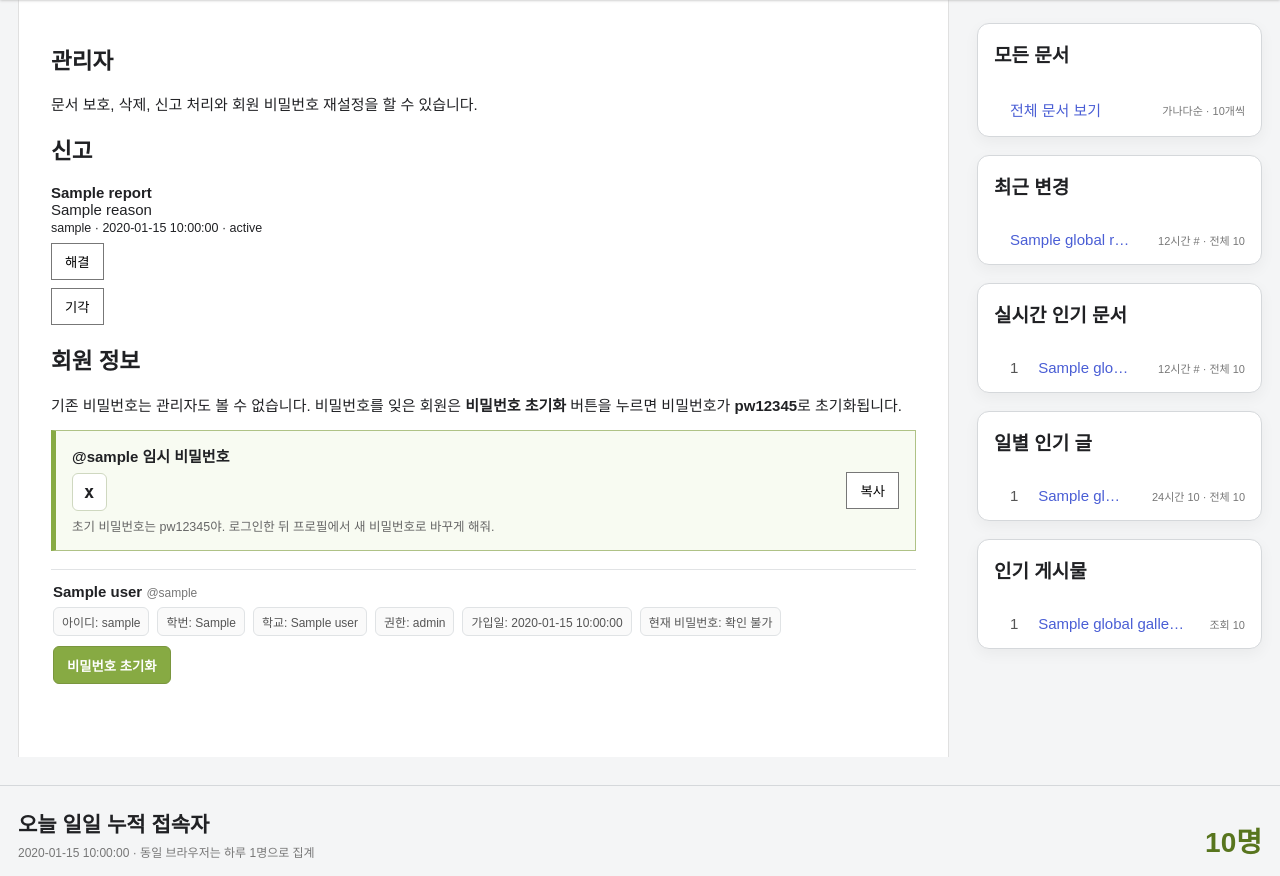
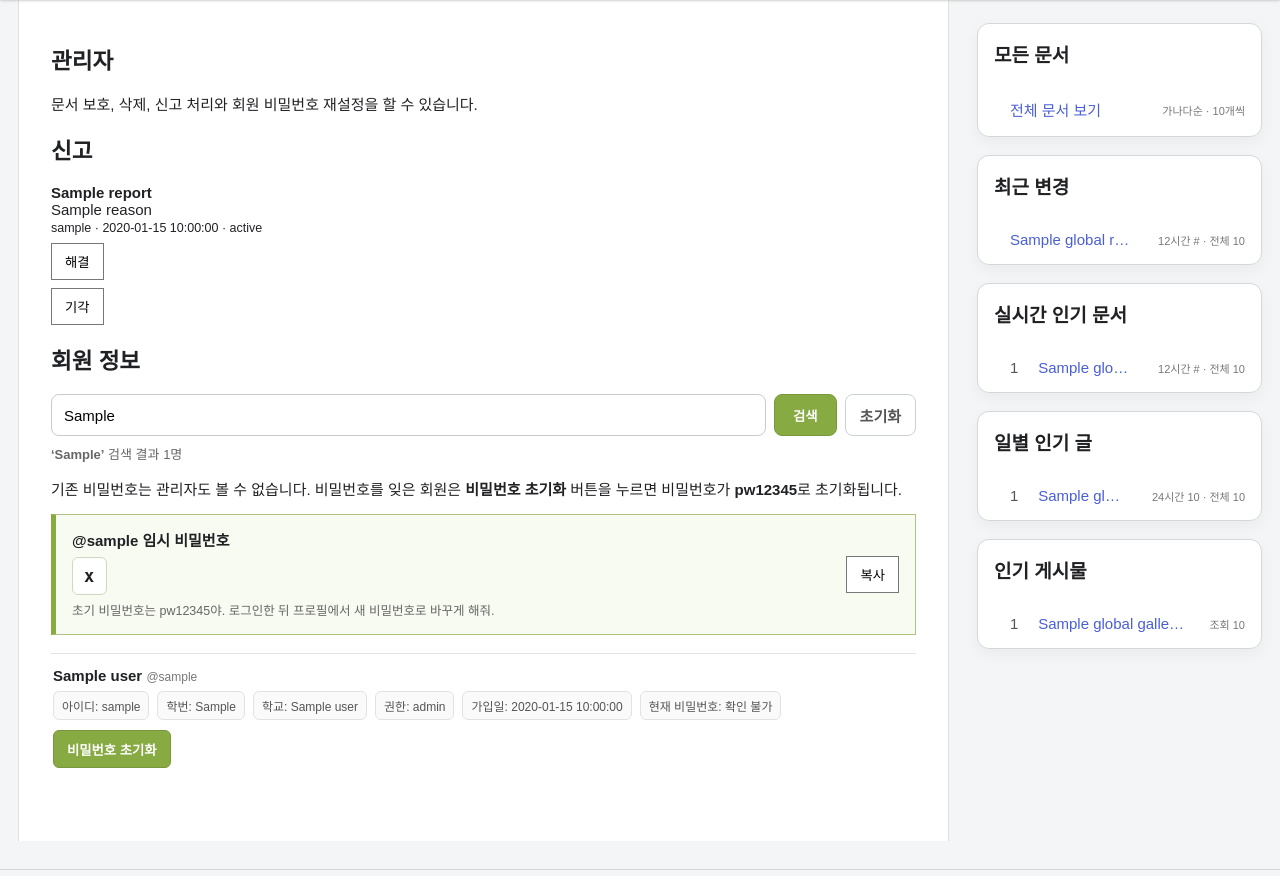
Before and after one commit to tjrtmdcks0917-crypto/nongok-wiki, a Python web app: template templates/admin.html in a window 1280 px wide. Shown: the part 61-937 px from the top of the page. Run offline with Jinja, Linux system fonts and the light colour scheme; the template is opened without the code that fills it: most values are stand-ins (such as "Sample title", 1, 10 or a date in 2020).

Commit message:
Add real-name search to admin members

```diff
--- a/static/style.css
+++ b/static/style.css
@@ -403,3 +403,16 @@
   .admin-reset-result{align-items:stretch;flex-direction:column}
   .admin-reset-result button{width:100%}
 }
+
+
+/* Admin member name search */
+.admin-member-search{display:grid;grid-template-columns:minmax(0,1fr) auto auto;gap:8px;align-items:center;margin:12px 0 8px}
+.admin-member-search input{height:42px;margin:0;border:1px solid #c7cbd0;border-radius:8px;padding:0 12px;background:#fff}
+.admin-member-search button{height:42px;margin:0;padding:0 18px;border-radius:8px;background:var(--green);border-color:#78993b;color:#fff;font-weight:700}
+.admin-member-search>a{height:42px;display:inline-flex;align-items:center;justify-content:center;padding:0 14px;border:1px solid #cbd0d4;border-radius:8px;background:#fff;color:#555;font-weight:700}
+.admin-member-search>a:hover{text-decoration:none;background:#f7f7f7}
+.admin-member-search-result{margin:7px 0 14px;color:#666;font-size:13px}
+@media(max-width:600px){
+  .admin-member-search{grid-template-columns:1fr auto}
+  .admin-member-search>a{grid-column:1/-1;height:38px}
+}
--- a/templates/admin.html
+++ b/templates/admin.html
@@ -29,6 +29,16 @@
 
 <section class="card">
   <h2>회원 정보</h2>
+
+  <form class="admin-member-search" method="get" action="{{ url_for('admin') }}">
+    <input type="search" name="member_q" maxlength="30" value="{{ member_q or '' }}" placeholder="유저 본명 검색 (예: 석승찬)" aria-label="유저 본명 검색">
+    <button type="submit">검색</button>
+    {% if member_q %}<a href="{{ url_for('admin') }}">초기화</a>{% endif %}
+  </form>
+  {% if member_q %}
+  <p class="admin-member-search-result"><b>‘{{member_q}}’</b> 검색 결과 {{users|length}}명</p>
+  {% endif %}
+
   <p class="hint">
     기존 비밀번호는 관리자도 볼 수 없습니다. 비밀번호를 잊은 회원은
     <b>비밀번호 초기화</b> 버튼을 누르면 비밀번호가 <b>pw12345</b>로 초기화됩니다.
@@ -60,12 +70,13 @@
     {% if u.role != 'admin' %}
     <form class="admin-password-reset" method="post" action="{{ url_for('admin_reset_password', user_id=u.id) }}">
       <input type="hidden" name="csrf" value="{{ csrf }}">
+      <input type="hidden" name="member_q" value="{{ member_q or '' }}">
       <button type="submit" onclick="return confirm('@{{u.username}} 계정의 비밀번호를 초기화할까요? 기존 비밀번호로는 더 이상 로그인할 수 없습니다.');">비밀번호 초기화</button>
     </form>
     {% endif %}
   </div>
   {% else %}
-  <p>회원이 없습니다.</p>
+  <p>{% if member_q %}검색한 본명의 회원이 없습니다.{% else %}회원이 없습니다.{% endif %}</p>
   {% endfor %}
 </section>
 {% endblock %}
--- a/templates/base.html
+++ b/templates/base.html
@@ -12,7 +12,7 @@
 <meta property="og:description" content="{% block og_description %}논곡중학교에 관한 다양한 정보를 함께 기록하는 학생 위키입니다.{% endblock %}">
 <meta property="og:type" content="website">
 <meta property="og:url" content="{% block og_url %}{{ request.base_url }}{% endblock %}">
-<link rel="stylesheet" href="{{ url_for('static', filename='style.css', v='20260921-onclickreset9') }}">
+<link rel="stylesheet" href="{{ url_for('static', filename='style.css', v='20260921-adminsearch10') }}">
 <link rel="icon" type="image/svg+xml" href="{{ url_for('static', filename='nongok-favicon.svg', v='2') }}"></head>
 <body>
 <header class="top"><div class="top-inner">
```
Also changed, not shown: app.py (+27 -8 lines).
